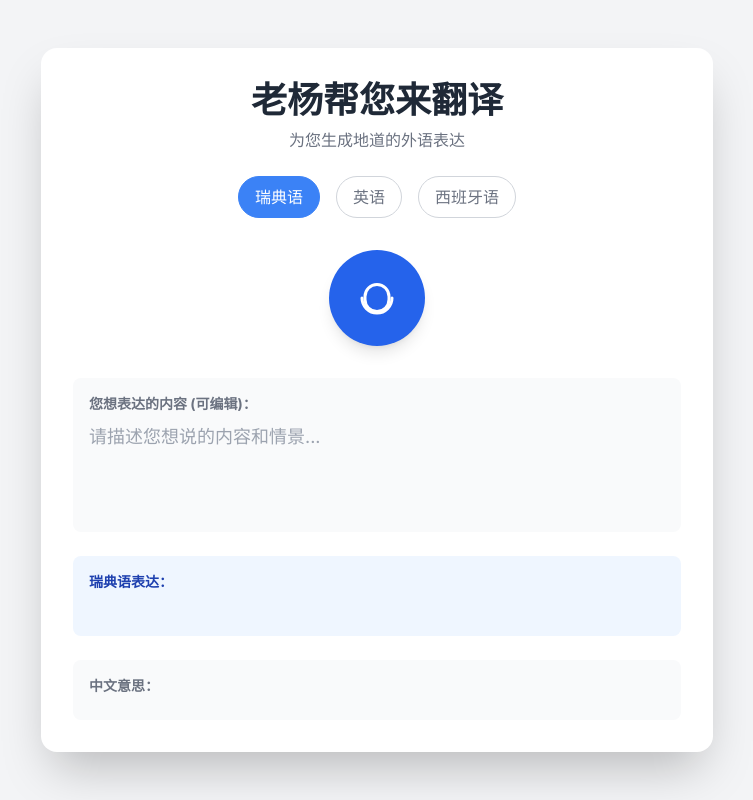
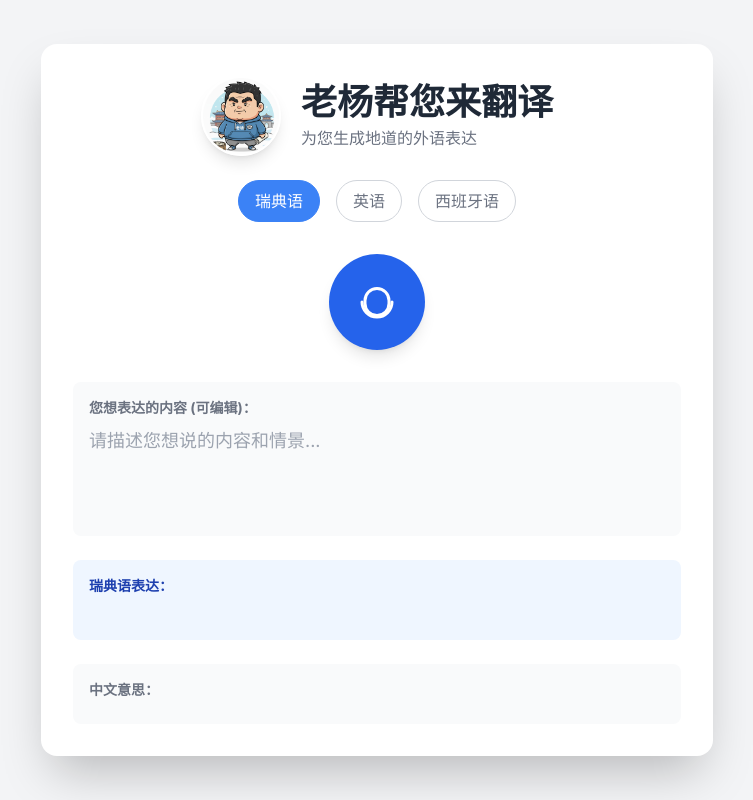
Before and after one commit to tomyangse/laoyangshuo, a website: page index.html in a window 1280 px wide. Shown: the whole page, without its empty margins (263-1016 px from the left). Drawn offline with nearby package versions, Linux system fonts and the light colour scheme.

Commit message:
Update index.html

```diff
--- a/index.html
+++ b/index.html
@@ -29,9 +29,12 @@
 
     <div class="w-full max-w-2xl mx-auto p-6 md:p-8 bg-white dark:bg-gray-800 rounded-2xl shadow-2xl space-y-6">
         <!-- 头部 -->
-        <div class="text-center">
-            <h1 class="text-3xl md:text-4xl font-bold text-gray-800 dark:text-white">老杨帮您来翻译</h1>
-            <p id="subtitle" class="text-gray-500 dark:text-gray-400 mt-2">为您生成地道的外语表达</p>
+        <div class="flex items-center justify-center gap-4 sm:gap-5">
+            <img src="https://github.com/tomyangse/laoyangshuo/blob/main/laoyang.jpeg?raw=true" alt="老杨头像" class="w-16 h-16 sm:w-20 sm:h-20 rounded-full shadow-lg border-2 border-white dark:border-gray-700">
+            <div class="text-left">
+                <h1 class="text-3xl md:text-4xl font-bold text-gray-800 dark:text-white">老杨帮您来翻译</h1>
+                <p id="subtitle" class="text-gray-500 dark:text-gray-400 mt-1">为您生成地道的外语表达</p>
+            </div>
         </div>
 
         <!-- 语言选择器 -->
@@ -160,14 +163,16 @@
         if (recognition) {
             recognition.onresult = (event) => {
                 let interim_transcript = '';
-                final_transcript = ''; // Reset to reconstruct from final results
-                for (let i = 0; i < event.results.length; ++i) {
-                     if (event.results[i].isFinal) {
+                // 循环只处理最新的识别结果
+                for (let i = event.resultIndex; i < event.results.length; ++i) {
+                    // 如果结果是最终的，就将其附加到我们的主文本记录中
+                    if (event.results[i].isFinal) {
                         final_transcript += event.results[i][0].transcript;
                     } else {
                         interim_transcript += event.results[i][0].transcript;
                     }
                 }
+                // 显示累积的最终结果和当前的临时结果
                 userInput.value = final_transcript + interim_transcript;
             };
             recognition.onend = () => { if (isListening) recognition.start(); };
```
